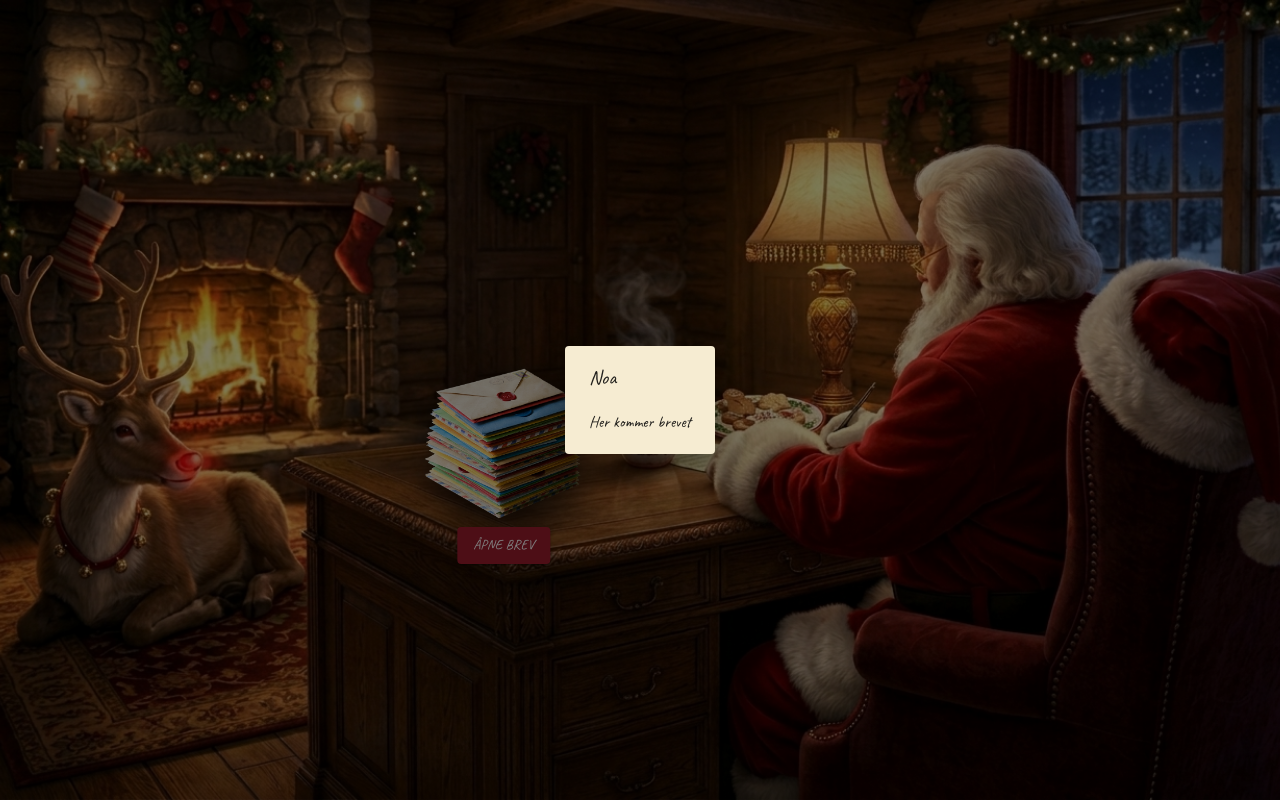
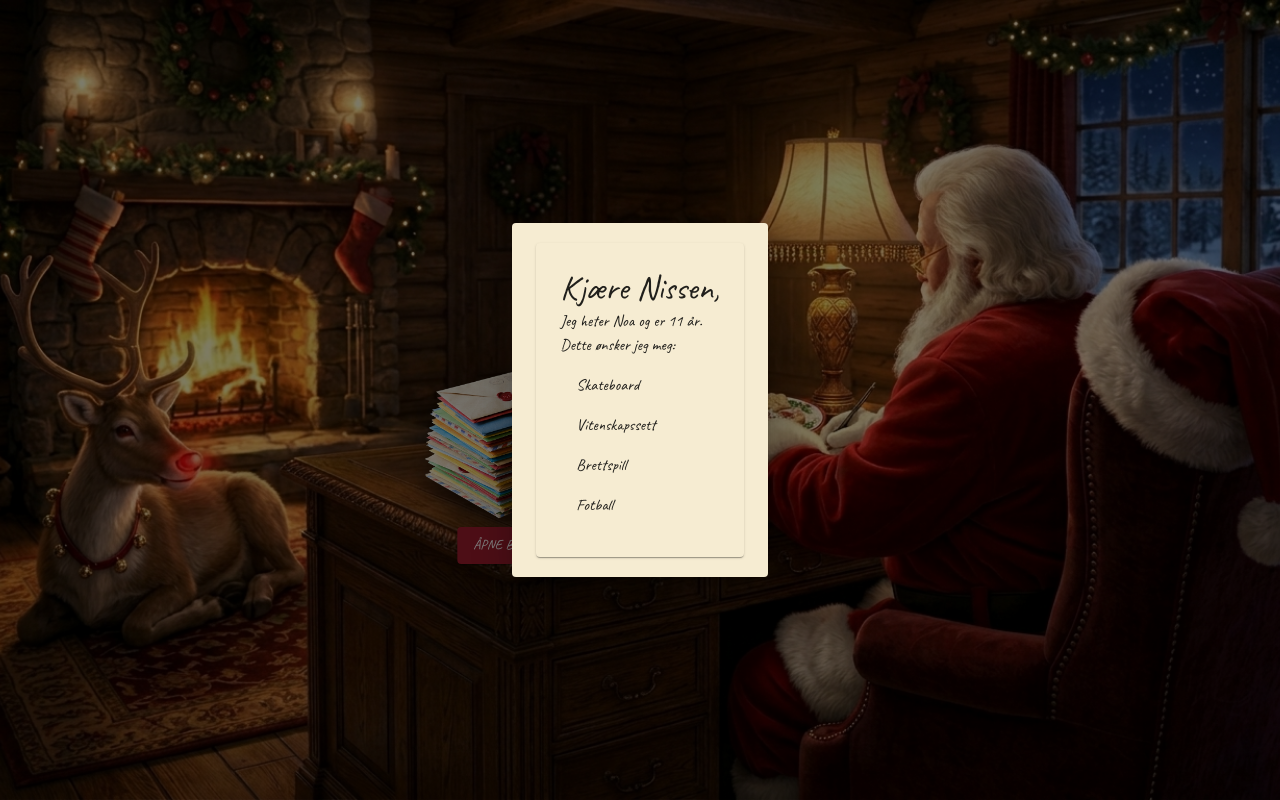
Before and after one commit to siannon91/nissens-postkontor, a React (Vite) app: page / in a window 1280 px wide. Both pictures are taken after a click on the button "ÅPNE BREV". Built offline with nearby package versions, Linux system fonts and the light colour scheme; a web font is replaced by a local one.

Commit message:
Legger til Letter-komponent med navn, alder og ønskeliste

```diff
--- a/src/App.jsx
+++ b/src/App.jsx
@@ -3,6 +3,7 @@ import { Box, Dialog, DialogTitle, DialogContent } from '@mui/material';
 import bakgrunn from './assets/images/bakgrunn-desktop.jpg';
 import LetterPile from './components/LetterPile';
 import { kidsWishlist } from './data/kidsWishlist';
+import Letter from './components/Letter';
 
 const BACKGROUND_RATIO = 1376 / 768;
 
@@ -31,8 +32,9 @@ function App() {
       <LetterPile onOpen={openRandomLetter} />
       </Box>
       <Dialog open={currentKid !== null} onClose={() => setCurrentKid(null)}>
-        <DialogTitle>{currentKid?.name}</DialogTitle>
-        <DialogContent>Her kommer brevet</DialogContent>
+        <DialogContent>
+          {currentKid && <Letter kid={currentKid} />}
+        </DialogContent>
       </Dialog>
 
     </Box>
--- /dev/null
+++ b/src/components/Letter.jsx
@@ -0,0 +1,20 @@
+import { Paper, Typography, List, ListItem } from '@mui/material';
+
+function Letter({ kid }) {
+  return (
+    <Paper sx={{ p: 3 }}>
+      <Typography variant="h4">Kjære Nissen,</Typography>
+      <Typography>
+        Jeg heter {kid.name} og er {kid.age} år.
+      </Typography>
+      <Typography>Dette ønsker jeg meg:</Typography>
+      <List>
+        {kid.wishlist.map((gift) => (
+          <ListItem key={gift}>{gift}</ListItem>
+        ))}
+      </List>
+    </Paper>
+  );
+}
+
+export default Letter;
```
